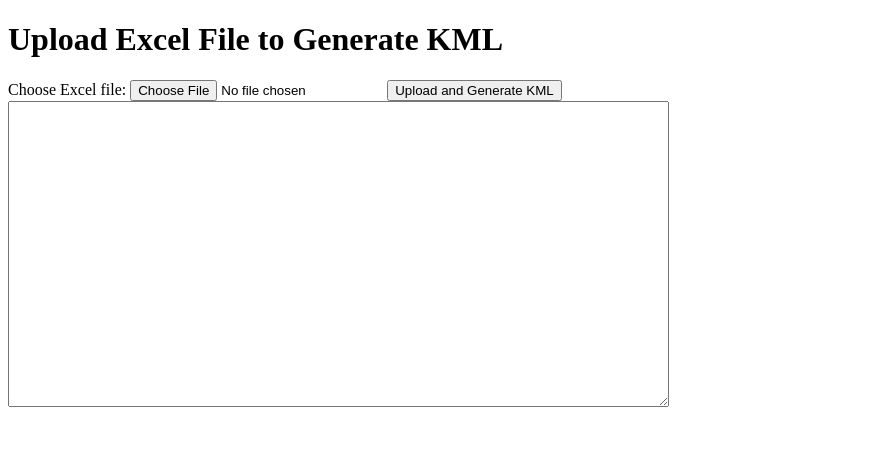
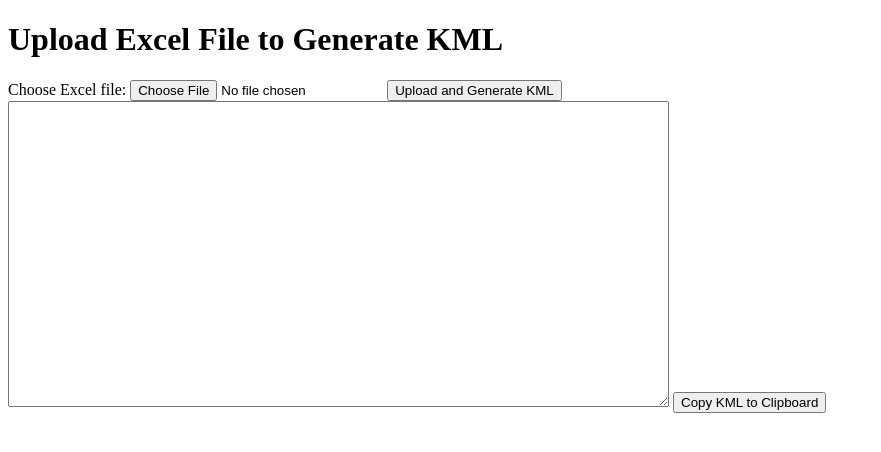
Before and after one commit to leshaghi/PFMappingTool, a plain HTML site: page index.html in a window 1280 px wide. Shown: the whole page, without its empty margins (0-881 px from the left). Drawn offline with Linux system fonts and the light colour scheme.

Commit message:
Update index.html

```diff
--- a/index.html
+++ b/index.html
@@ -15,6 +15,7 @@
 <button type="button" onclick="generateKML()">Upload and Generate KML</button>
 </form>
 <textarea id="kmlOutput" rows="20" cols="80" readonly></textarea>
+<button type="button" onclick="copyToClipboard()">Copy KML to Clipboard</button>
 <script>
        function generateKML() {
            const fileInput = document.getElementById('file');
@@ -28,7 +29,7 @@
                const jsonData = XLSX.utils.sheet_to_json(worksheet);
                const engineerStyles = {};
                const colors = [
-                   {color: 'yellow', url: 'http://maps.google.com/mapfiles/kml/pushpin/ylw-pushpin.png', colorCode: 'ff00ffff'},
+                    {color: 'yellow', url: 'http://maps.google.com/mapfiles/kml/pushpin/ylw-pushpin.png', colorCode: 'ff00ffff'},
                    {color: 'green', url: 'http://maps.google.com/mapfiles/kml/pushpin/grn-pushpin.png', colorCode: 'ff00ff00'},
                    {color: 'blue', url: 'http://maps.google.com/mapfiles/kml/pushpin/blue-pushpin.png', colorCode: 'ffff0000'},
                    {color: 'red', url: 'http://maps.google.com/mapfiles/kml/pushpin/red-pushpin.png', colorCode: 'ff0000ff'},
@@ -116,6 +117,11 @@
            };
            reader.readAsArrayBuffer(file);
        }
+       function copyToClipboard() {
+           const kmlOutput = document.getElementById('kmlOutput');
+           kmlOutput.select();
+           document.execCommand('copy');
+       }
 </script>
 </body>
 </html>
```
